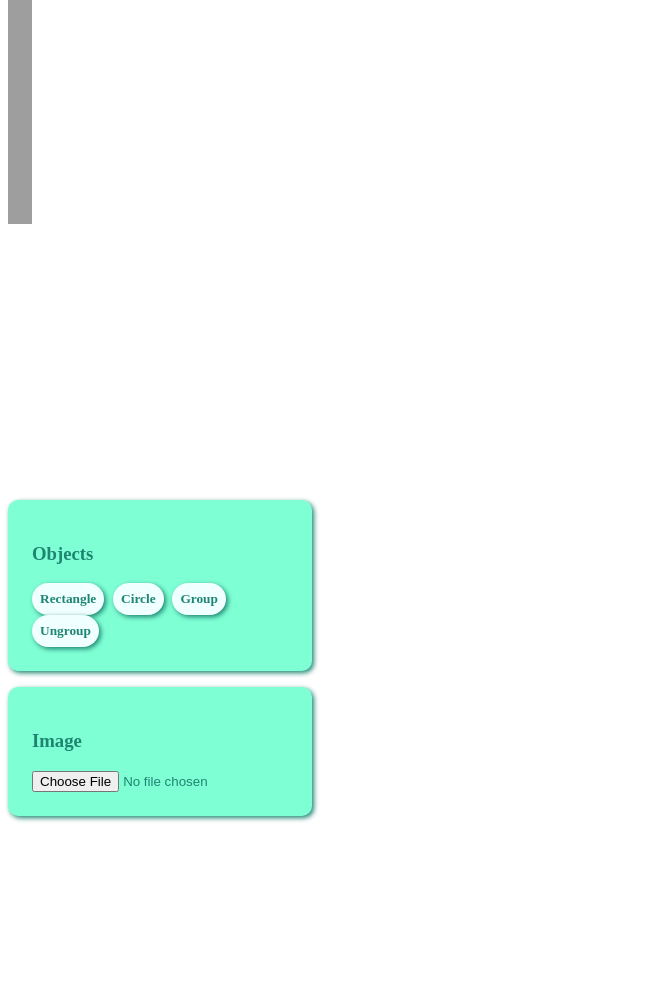
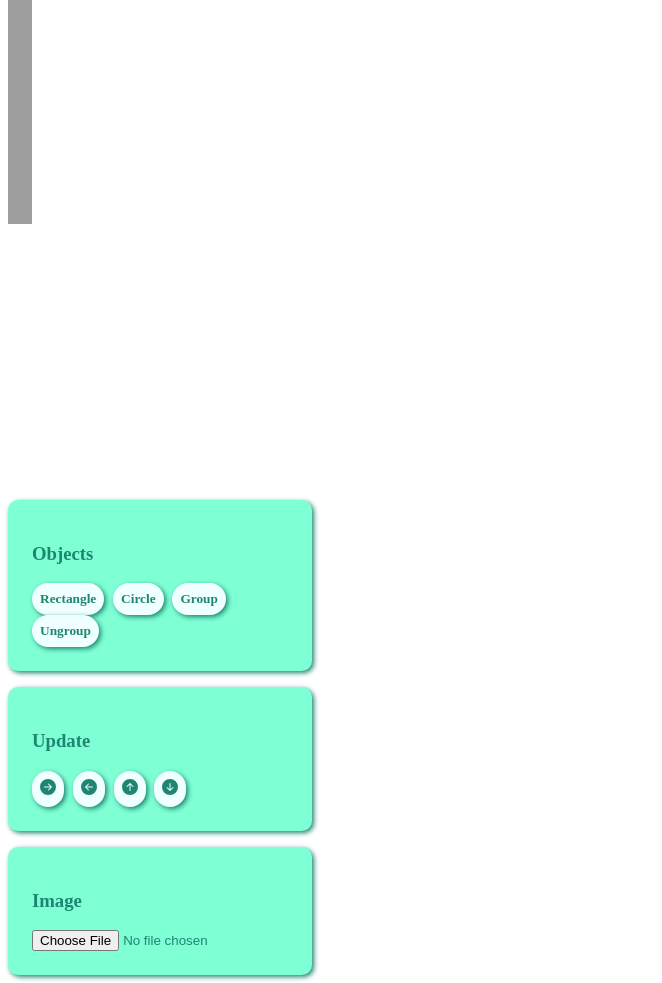
Before and after one commit to WeisgerberEstelle/FabricJS-course, a website: page index.html in a window 1280 px wide. Shown: the part 56-1039 px from the top of the page, without its empty margins (0-662 px from the left). Before the commit the page ends 880 px from the top, so only its background shows below. Drawn offline with Linux system fonts and the light colour scheme; a web font is replaced by a local one.

Commit message:
added buttons directions

```diff
--- a/index.html
+++ b/index.html
@@ -1,14 +1,14 @@
 <!DOCTYPE html>
 <html lang="en">
   <head>
-    <meta charset="UTF-8">
-    <meta http-equiv="X-UA-Compatible" content="IE=edge">
-    <meta name="viewport" content="width=device-width, initial-scale=1.0">
+    <meta charset="UTF-8" />
+    <meta http-equiv="X-UA-Compatible" content="IE=edge" />
+    <meta name="viewport" content="width=device-width, initial-scale=1.0" />
     <title>Document</title>
-    <link rel="stylesheet" href="style.css">
+    <link rel="stylesheet" href="style.css" />
   </head>
   <body>
-    Color: <input id="colorPicker" value="#000000" data-jscolor="">
+    Color: <input id="colorPicker" value="#000000" data-jscolor="" />
     <button onclick="toggleMode(modes.pan)">Toggle Pan</button>
     <button onclick="toggleMode(modes.drawing)">Toggle Drawing</button>
     <button onclick="clearCanvas(canvas, svgState)">Clear</button>
@@ -25,9 +25,69 @@
       </div>
     </div>
     <div class="objectButton">
+      <h3 class="title">Update</h3>
+      <div class="buttons">
+        <button onclick="move(canvas, directions.right)" class="right">
+          <svg
+            xmlns="http://www.w3.org/2000/svg"
+            width="16"
+            height="16"
+            fill="currentColor"
+            class="bi bi-arrow-right-circle-fill"
+            viewBox="0 0 16 16"
+          >
+            <path
+              d="M8 0a8 8 0 1 1 0 16A8 8 0 0 1 8 0zM4.5 7.5a.5.5 0 0 0 0 1h5.793l-2.147 2.146a.5.5 0 0 0 .708.708l3-3a.5.5 0 0 0 0-.708l-3-3a.5.5 0 1 0-.708.708L10.293 7.5H4.5z"
+            />
+          </svg>
+        </button>
+        <button onclick="move(canvas, directions.left)" class="left">
+          <svg
+            xmlns="http://www.w3.org/2000/svg"
+            width="16"
+            height="16"
+            fill="currentColor"
+            class="bi bi-arrow-left-circle-fill"
+            viewBox="0 0 16 16"
+          >
+            <path
+              d="M8 0a8 8 0 1 0 0 16A8 8 0 0 0 8 0zm3.5 7.5a.5.5 0 0 1 0 1H5.707l2.147 2.146a.5.5 0 0 1-.708.708l-3-3a.5.5 0 0 1 0-.708l3-3a.5.5 0 1 1 .708.708L5.707 7.5H11.5z"
+            />
+          </svg>
+        </button>
+        <button onclick="move(canvas, directions.top)" class="top">
+          <svg
+            xmlns="http://www.w3.org/2000/svg"
+            width="16"
+            height="16"
+            fill="currentColor"
+            class="bi bi-arrow-up-circle-fill"
+            viewBox="0 0 16 16"
+          >
+            <path
+              d="M16 8A8 8 0 1 0 0 8a8 8 0 0 0 16 0zm-7.5 3.5a.5.5 0 0 1-1 0V5.707L5.354 7.854a.5.5 0 1 1-.708-.708l3-3a.5.5 0 0 1 .708 0l3 3a.5.5 0 0 1-.708.708L8.5 5.707V11.5z"
+            />
+          </svg>
+        </button>
+        <button onclick="move(canvas, directions.bottom)" class="bottom">
+          <svg
+            xmlns="http://www.w3.org/2000/svg"
+            width="16"
+            height="16"
+            fill="currentColor"
+            class="bi bi-arrow-down-circle-fill"
+            viewBox="0 0 16 16"
+          >
+            <path
+              d="M16 8A8 8 0 1 1 0 8a8 8 0 0 1 16 0zM8.5 4.5a.5.5 0 0 0-1 0v5.793L5.354 8.146a.5.5 0 1 0-.708.708l3 3a.5.5 0 0 0 .708 0l3-3a.5.5 0 0 0-.708-.708L8.5 10.293V4.5z"
+            />
+          </svg>
+        </button>
+      </div>
+    </div>
+    <div class="objectButton">
       <h3 class="title">Image</h3>
-        <div class="buttons"></div>
-        <input id="myImage" type="file" accept="image/">
+      <input id="myImage" type="file" accept="image/" />
     </div>
     <script src="./lib/fabric.min.js"></script>
     <script src="index.js"></script>
--- a/index.js
+++ b/index.js
@@ -38,7 +38,6 @@ function toggleMode(mode) {
       canvas.renderAll();
     }
   }
-  console.log(currentMode);
 }
 
 function setPanEvents(canvas) {
@@ -151,13 +150,13 @@ function groupObject(canvas, group, shouldGroup) {
   if (shouldGroup) {
     const objects = canvas.getObjects();
     group.val = new fabric.Group(objects, { cornerColor: "white" });
-    clearCanvas(canvas);
+    clearCanvas(canvas, svgState);
     canvas.add(group.val);
     canvas.requestRenderAll();
   } else {
     group.val.destroy();
     const oldGroup = group.val.getObjects();
-    canvas.remove(group.val);
+    clearCanvas(canvas, svgState);
     canvas.add(...oldGroup);
     group.val = null;
     canvas.requestRenderAll();
@@ -167,7 +166,7 @@ function groupObject(canvas, group, shouldGroup) {
 function restoreCanvas(canvas, state, bgURL) {
   if (state.val) {
     fabric.loadSVGFromString(state.val, (objects) => {
-      objects = objects.filter(o => o['xlink:href'] !== bgURL)
+      objects = objects.filter((o) => o["xlink:href"] !== bgURL);
       canvas.add(...objects);
       canvas.requestRenderAll();
     });
@@ -175,9 +174,25 @@ function restoreCanvas(canvas, state, bgURL) {
 }
 
 function imgAdded(event) {
-  const inputImage = document.getElementById('myImage');
+  const inputImage = document.getElementById("myImage");
   const file = inputImage.files[0];
   reader.readAsDataURL(file);
+}
+
+function move(canvas, direction) {
+  const activeObject = canvas.getActiveObject();
+  if (direction === directions.right) {
+    activeObject.left += 5;
+  } else if (direction === directions.left) {
+    activeObject.left -= 5;
+  }
+  else if (direction === directions.bottom) {
+    activeObject.top += 5;
+  }
+  else if (direction === directions.top) {
+    activeObject.top -= 5;
+  }
+  canvas.requestRenderAll();
 }
 
 setColorListener();
@@ -194,17 +209,25 @@ const modes = {
   pan: "pan",
   drawing: "drawing",
 };
+
+const directions = {
+  left: "left",
+  right: "right",
+  top: "top",
+  bottom: "bottom",
+};
+
 const reader = new FileReader();
-reader.addEventListener("load", () =>{
- fabric.Image.fromURL(reader.result, img => {
+reader.addEventListener("load", () => {
+  fabric.Image.fromURL(reader.result, (img) => {
     canvas.add(img);
     canvas.requestRenderAll();
-  })
-})
+  });
+});
 
 setBackground(bgURL, canvas);
 
 setPanEvents(canvas);
 
-const inputImage = document.getElementById('myImage');
-inputImage.addEventListener('change', imgAdded)
+const inputImage = document.getElementById("myImage");
+inputImage.addEventListener("change", imgAdded);
```
Lines whose indentation alone changed are shown as unchanged.
